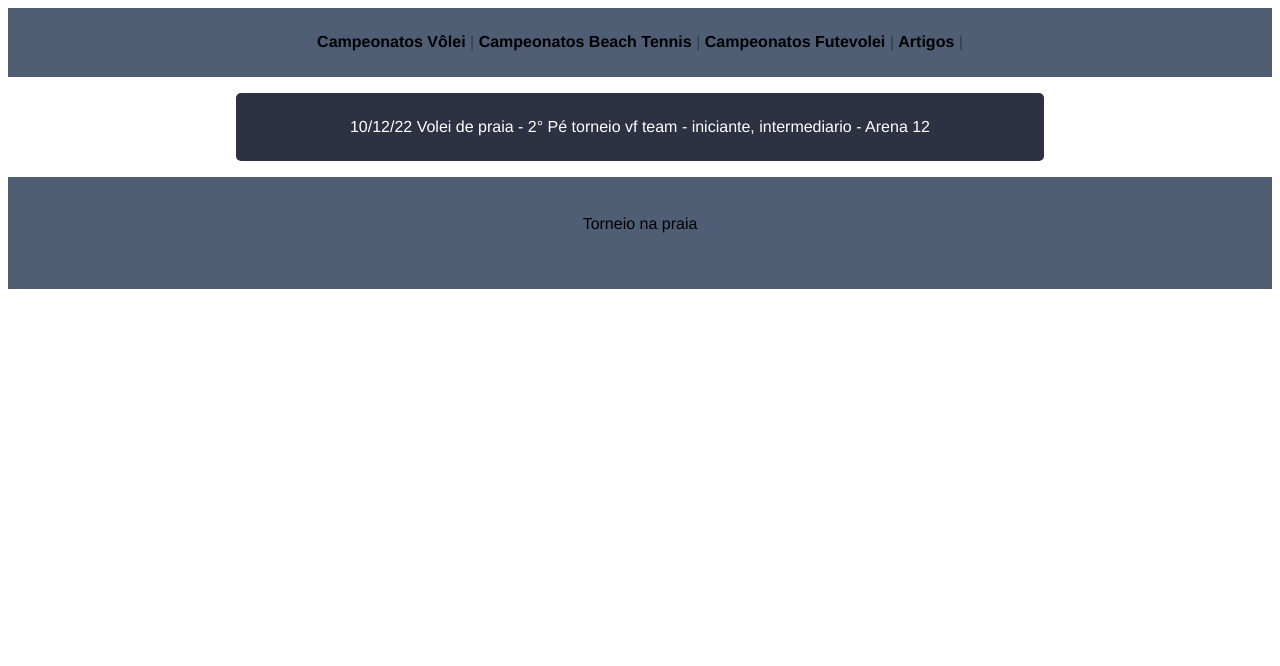
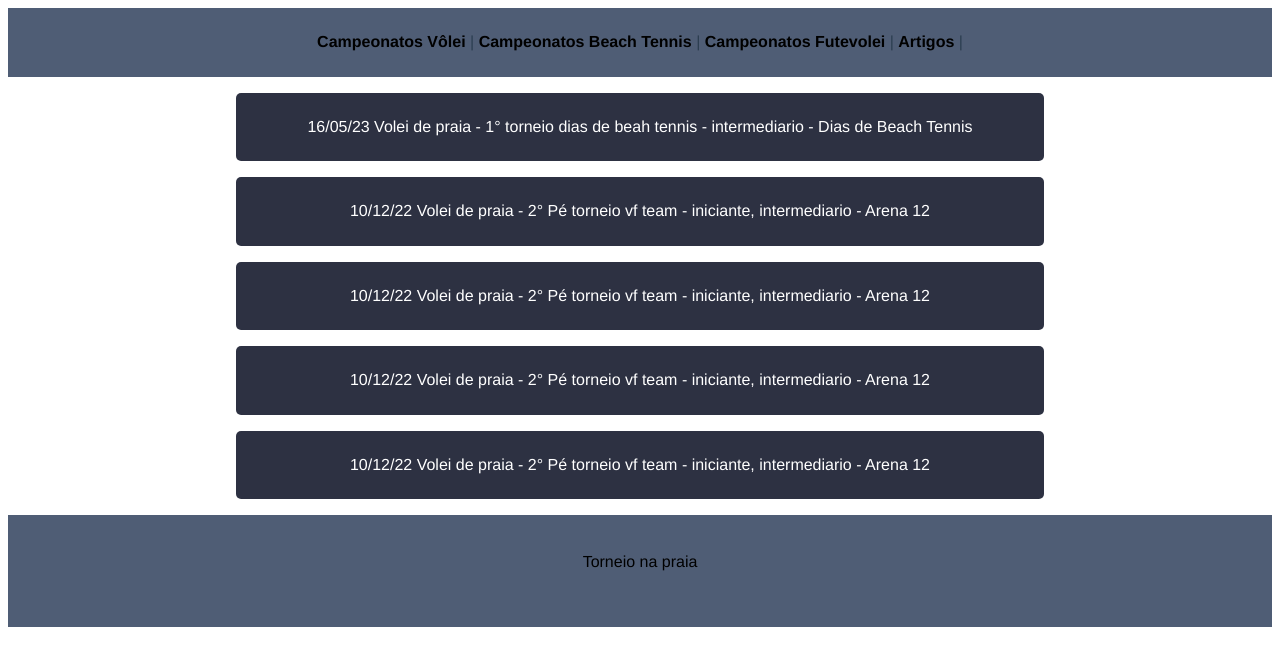
Before and after one commit to renatomacedom/horario_atual, a Vue app: page / in a window 1280 px wide. Shown: the top 666 px of the page. Built offline with nearby package versions, Linux system fonts and the light colour scheme; a web font is replaced by a local one.

Commit message:
Adição de campeonatos

```diff
--- a/src/components/Lista_de_campeonato_futevolei.vue
+++ b/src/components/Lista_de_campeonato_futevolei.vue
@@ -13,7 +13,7 @@ export default {
 
   return{
   info:[
-    {categoria:'Futevolei',nome_torneio:'2°Open futevôlei  ',data:'12/12/22 ', nivel:'Iniciante e amadador',local:'Fortaleza',contato:"85 9.99962-7015"},
+    {categoria:'Futevolei',nome_torneio:'Circuito esportivo de areia',data:'03/02/23 e 04/02/23 ', nivel:'aberto',local:'Fortaleza',contato:"@complexobeachfood"},
 
 
 
--- a/src/components/Lista_de_campeonato_volei.vue
+++ b/src/components/Lista_de_campeonato_volei.vue
@@ -18,7 +18,12 @@ export default {
 
   return{
   info:[
+    {categoria:'Volei de praia',nome_torneio:'1° torneio dias de beah tennis ',data:'16/05/23', nivel:'intermediario', local:'Dias de Beach Tennis', contato: "@complexobeachfood"},
     {categoria:'Volei de praia',nome_torneio:'2° Pé torneio vf team ',data:'10/12/22', nivel:'iniciante, intermediario', local:'Arena 12', contato: "@verenafigueira"},
+    {categoria:'Volei de praia',nome_torneio:'2° Pé torneio vf team ',data:'10/12/22', nivel:'iniciante, intermediario', local:'Arena 12', contato: "@verenafigueira"},
+    {categoria:'Volei de praia',nome_torneio:'2° Pé torneio vf team ',data:'10/12/22', nivel:'iniciante, intermediario', local:'Arena 12', contato: "@verenafigueira"},
+    {categoria:'Volei de praia',nome_torneio:'2° Pé torneio vf team ',data:'10/12/22', nivel:'iniciante, intermediario', local:'Arena 12', contato: "@verenafigueira"},
+
 
 
 
```
